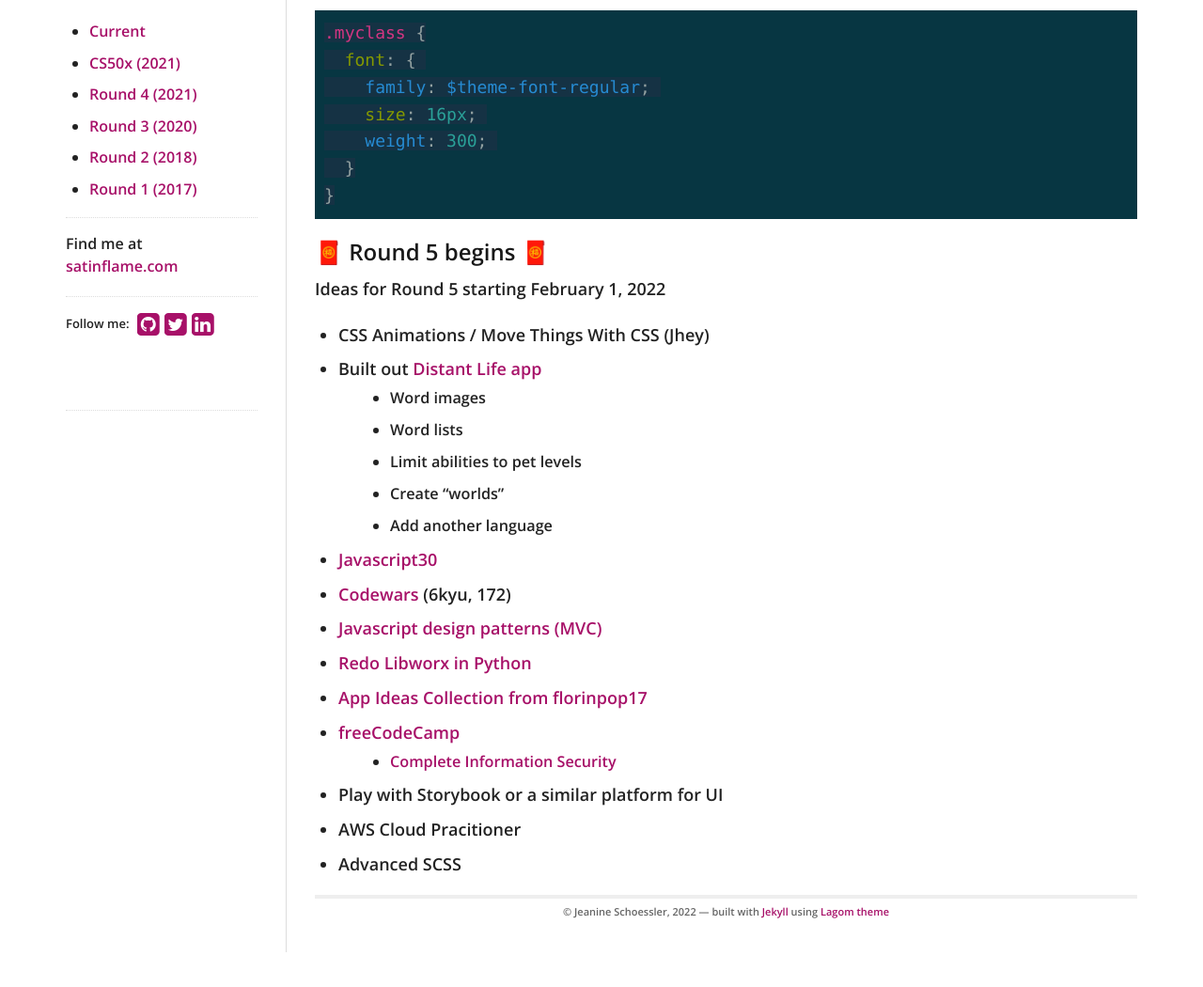
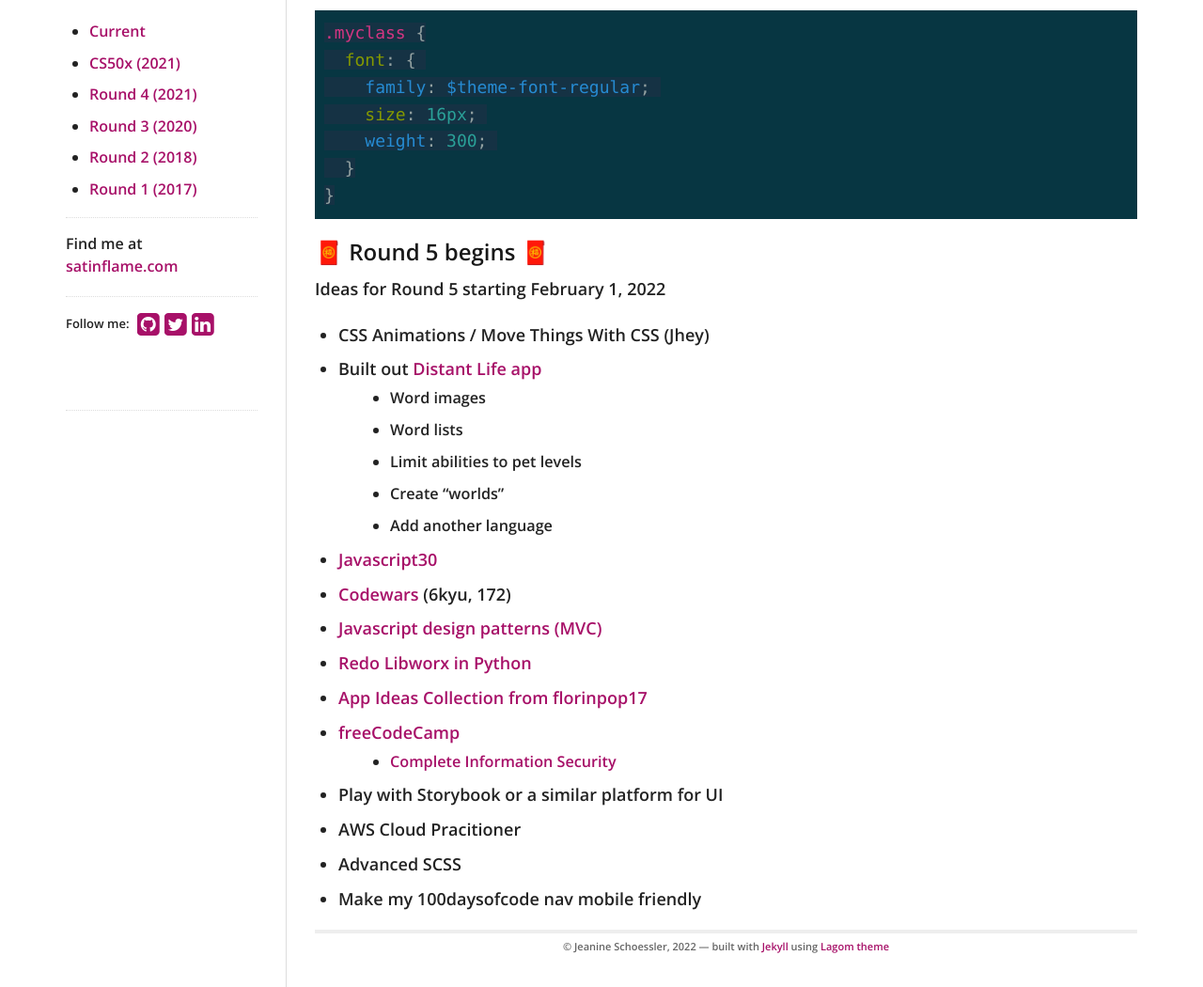
Before and after one commit to virtual/100daysofcode, a Jekyll site: the page built from index.md, in a window 1280 px wide, cut to the strip 280-1330 px from the top of the page. Shown: the whole strip at 94% size. Built offline with Jekyll 4.4.1, drawn with Linux system fonts in a browser that asks for light colours; nearby versions of some CDN libraries; our own code applies the rules of GitHub Pages for plain Markdown files; before the commit the page ends 1293 px from its top, so only the background shows below that.

Commit message:
Update index.md

```diff
--- a/index.md
+++ b/index.md
@@ -39,3 +39,4 @@ Ideas for Round 5 starting February 1, 2022
 - Play with Storybook or a similar platform for UI
 - AWS Cloud Pracitioner
 - Advanced SCSS
+- Make my 100daysofcode nav mobile friendly
```
